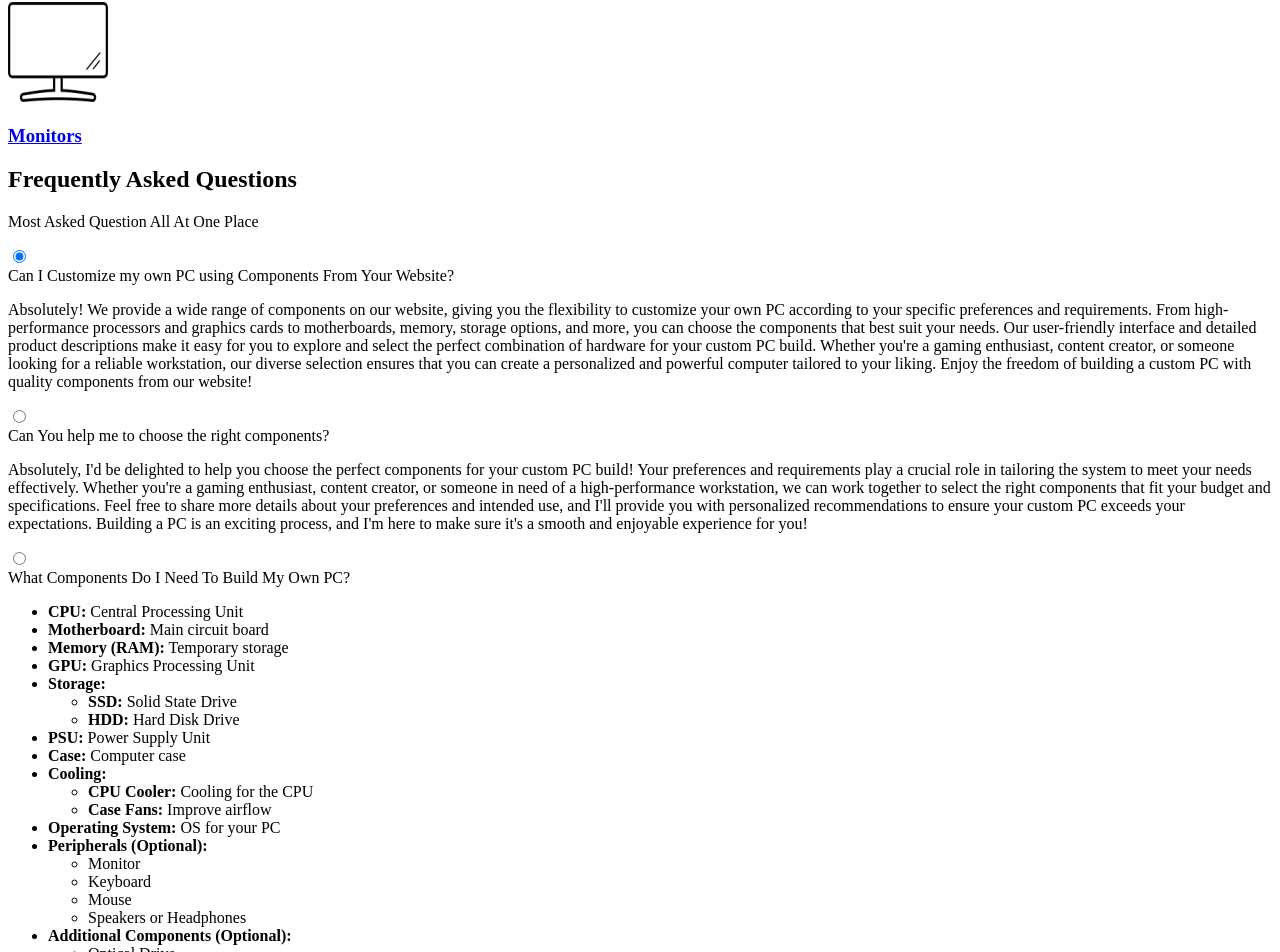
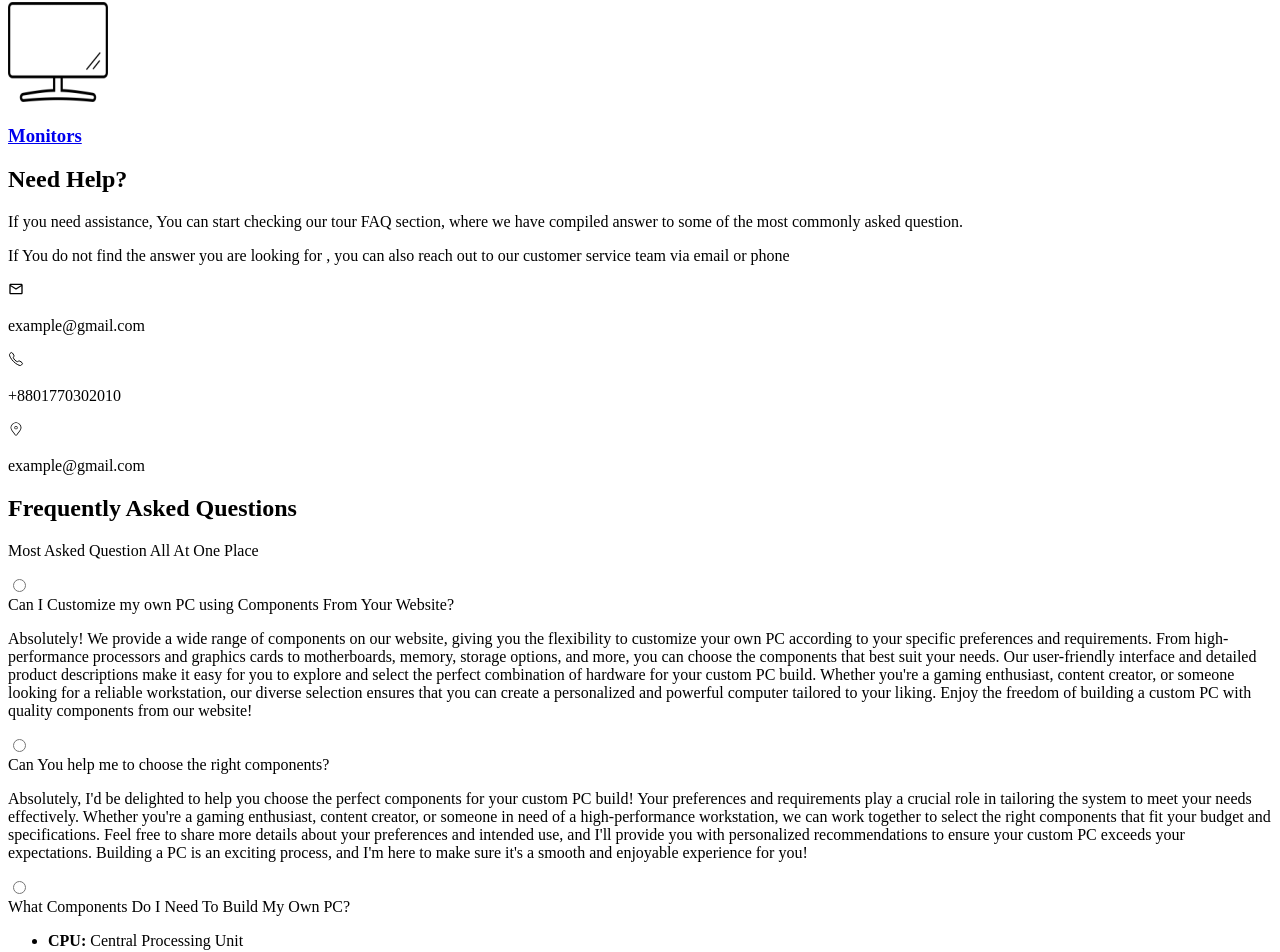
Before and after one commit to bulbulahammed/Next-PC-Builder, a Next.js app: page / in a window 1280 px wide. Shown: the part 3041-3993 px from the top of the page. Built offline with nearby package versions, Linux system fonts and the light colour scheme.

Commit message:
update Contact

```diff
--- a/components/UI/Components.js
+++ b/components/UI/Components.js
@@ -15,7 +15,7 @@ const Components = () => {
             <div className='mx-10'>
                 {/* Heading */}
             <div className="text-left">
-                <h2 className="text-2xl font-bold">Components</h2>
+                <h2 className="text-3xl font-bold">Components</h2>
             </div>
             {/* Content */}
                 <div className="py-10">
--- /dev/null
+++ b/components/UI/Contact.js
@@ -0,0 +1,39 @@
+import { CiLocationOn } from "react-icons/ci";
+import { IoCallOutline } from "react-icons/io5";
+import { MdOutlineEmail } from "react-icons/md";
+const Contact = () => {
+    return (
+        <div className="mx-10 py-20">
+            {/* Heading */}
+            <div className="text-left">
+                <h2 className="text-3xl font-bold">Need Help?</h2>
+            </div>
+            {/* Main Content */}
+            <div className="grid grid-cols-1 md:grid-cols-2 text-center md:text-left">
+                {/* Text Info */}
+                <div className="my-10">
+                    <p className="py-2">If you need assistance, You can start checking our tour FAQ section, where we have compiled answer to some of the most commonly asked question.</p>
+
+                    <p className="py-2">If You do not find the answer you are looking for , you can also reach out to our customer service team via email or phone</p>
+                </div>
+                {/* Contact Info */}
+                <div className="my-10">
+                    <div className="flex justify-center place-content-center items-center py-4">
+                        <div className="mr-2"><MdOutlineEmail /></div>
+                        <div><p>example@gmail.com</p></div>
+                    </div>
+                    <div className="flex justify-center place-content-center items-center py-4">
+                        <div className="mr-2"><IoCallOutline /></div>
+                        <div><p>+8801770302010</p></div>
+                    </div>
+                    <div className="flex justify-center place-content-center items-center py-4">
+                        <div className="mr-2"><CiLocationOn /></div>
+                        <div><p>example@gmail.com</p></div>
+                    </div>
+                </div>
+            </div>
+        </div>
+    );
+};
+
+export default Contact;
--- a/components/UI/Faq.js
+++ b/components/UI/Faq.js
@@ -6,13 +6,13 @@ const Faq = () => {
             <div className="mx-10">
                 {/* Heading */}
                 <div className="text-center">
-                    <h2 className="text-3xl font-bold">Frequently Asked Questions</h2>
+                    <h2 className="text-3xl font-bold mb-3">Frequently Asked Questions</h2>
                     <p>Most Asked Question All At One Place</p>
                     {/* Content */}
                     <div className="py-20">
                         {/* Single Question And Answer */}
                         <div className="collapse collapse-plus rounded-none border-b border-gray-300">
-                            <input type="radio" name="accordion-"  checked="checked"/>
+                            <input type="radio" name="accordion-3"/>
                             <div className="collapse-title text-xl font-medium">
                                 Can I Customize my own PC using Components From Your Website?
                             </div>
--- a/components/shared/Footer.js
+++ b/components/shared/Footer.js
@@ -3,7 +3,7 @@ const Footer = () => {
     return (
         <footer className="footer footer-center p-4 bg-base-300 text-base-content">
             <aside>
-                <p>Copyright © 2023 - All right reserved by ACME Industries Ltd</p>
+                <p>Copyright © 2023 - All right reserved by PC Builder</p>
             </aside>
         </footer>
     );
--- a/src/pages/index.js
+++ b/src/pages/index.js
@@ -1,6 +1,7 @@
 import RootLayout from "../../components/Layouts/RootLayout"
 import Banner from "../../components/UI/Banner"
 import Components from "../../components/UI/Components"
+import Contact from "../../components/UI/Contact"
 import Faq from "../../components/UI/Faq"
 import Sample from "../../components/UI/Sample"
 
@@ -11,6 +12,7 @@ function Home() {
       <Banner/>
       <Sample/>
       <Components/>
+      <Contact/>
       <Faq/>
     </div>
   )
```
